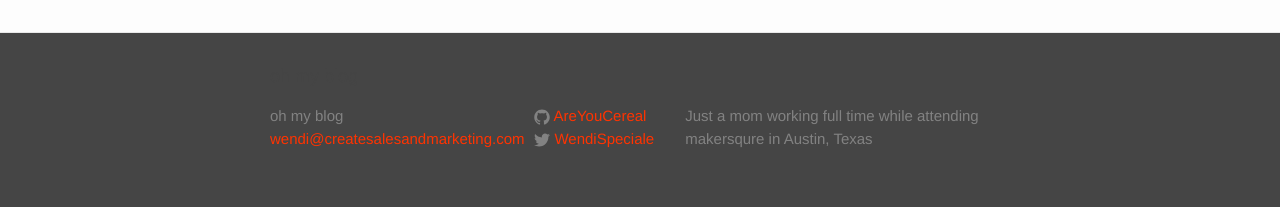
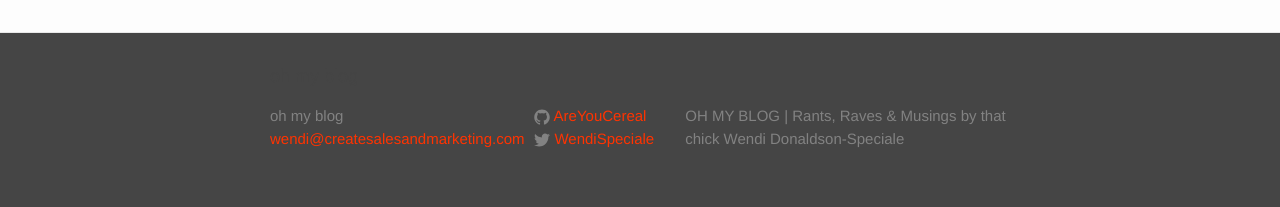
Before and after one commit to AreYouCereal/areyoucereal.github.io, a Jekyll site: the page built from index.html, in a window 1280 px wide. Shown: the part 780-987 px from the top of the page. Built offline with Jekyll 4.4.1, drawn with Linux system fonts in a browser that asks for light colours.

Commit message:
updating blog description

```diff
--- a/_config.yml
+++ b/_config.yml
@@ -2,7 +2,7 @@
 title: oh my blog
 email: wendi@createsalesandmarketing.com
 description: > # this means to ignore newlines until "baseurl:"
-  Just a mom working full time while attending makersqure in Austin, Texas
+  OH MY BLOG | Rants, Raves & Musings by that chick Wendi Donaldson-Speciale
 baseurl: "" # the subpath of your site, e.g. /blog/
 url: "http://yourdomain.com" # the base hostname & protocol for your site
 twitter_username: WendiSpeciale
```
